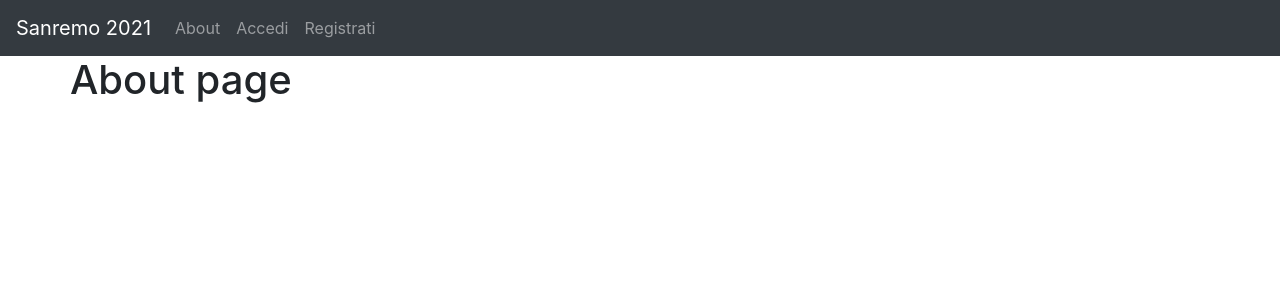
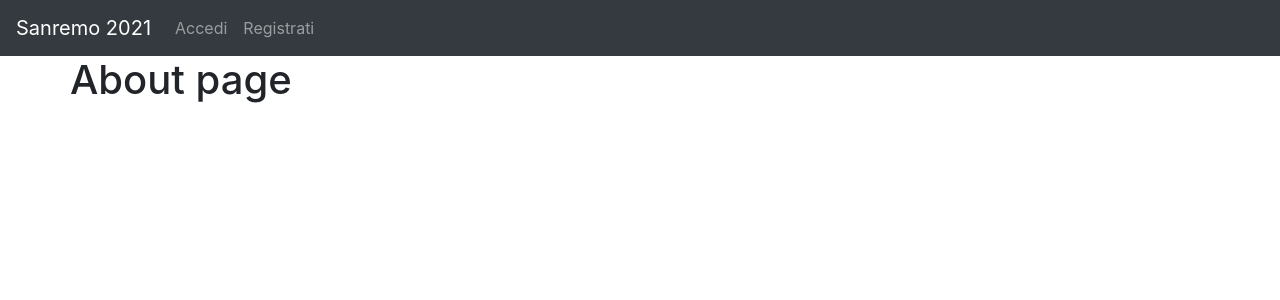
Before and after one commit to r0lf0/Votiamo_Sanremo_2021, a Django app: page /about/ in a window 1280 px wide. Shown: the top 300 px of the page. Run offline with Django 3.2, Linux system fonts and the light colour scheme; some libraries are stand-ins or nearby versions.

Commit message:
Rimossa pagina di about

```diff
--- a/sanremo/templates/sanremo/base.html
+++ b/sanremo/templates/sanremo/base.html
@@ -24,9 +24,6 @@
 
         <div class="collapse navbar-collapse" id="navbarSanremo">
             <ul class="navbar-nav mr-auto">
-                <li class="nav-item">
-                    <a class="nav-link" href="{% url 'sanremo-about' %}">About</a>
-                </li>
                 <li class="nav-item">
                     <a class="nav-link" href="{% url 'login' %}">Accedi</a>
                 </li>
```
